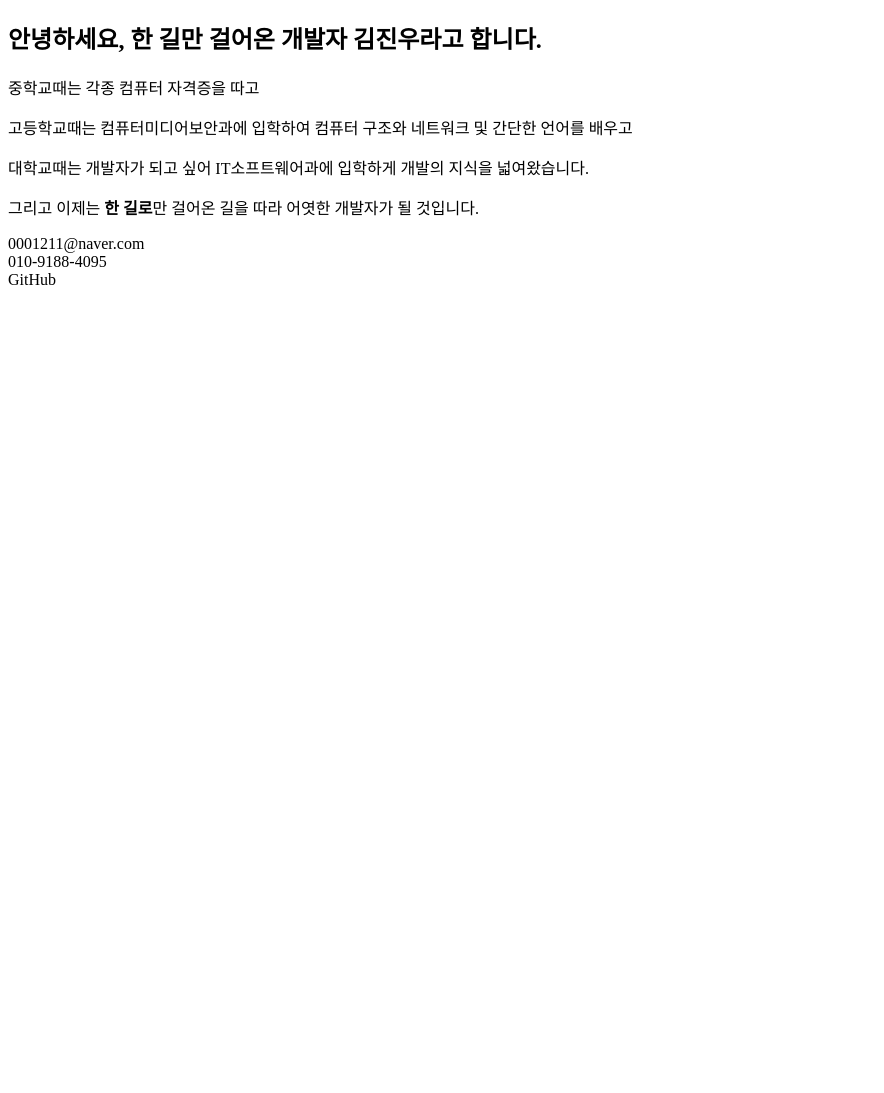
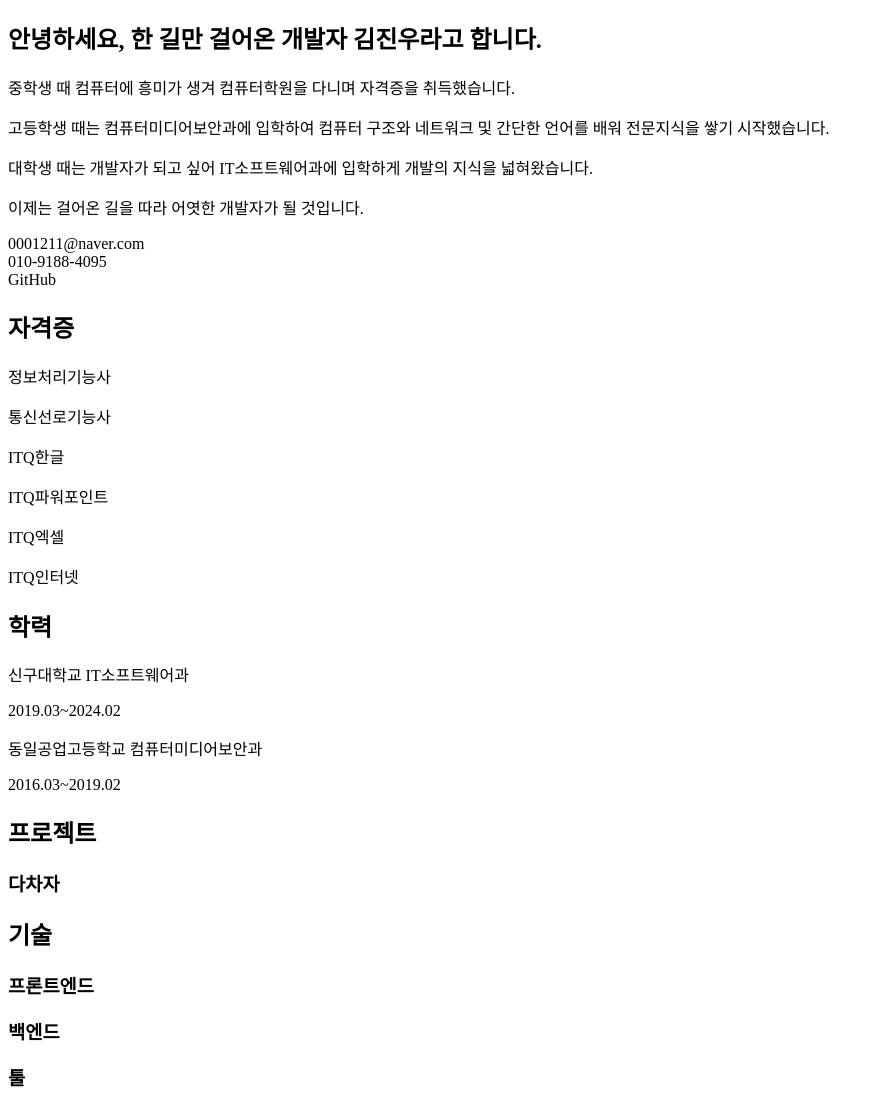
Before and after one commit to Gochiboss/jinu, a plain HTML site: page index.html in a window 1280 px wide. Shown: the whole page, without its empty margins (0-884 px from the left). Before the commit the page ends 800 px from the top, so only its background shows below. Drawn offline with Linux system fonts and the light colour scheme.

Commit message:
기본틀

```diff
--- a/index.html
+++ b/index.html
@@ -7,14 +7,40 @@
   <body>
     <!--간단 소개-->
     <h2>안녕하세요, 한 길만 걸어온 개발자 김진우라고 합니다.</h2>
-    <p>중학교때는 각종 컴퓨터 자격증을 따고</p>
-    <p>고등학교때는 컴퓨터미디어보안과에 입학하여 컴퓨터 구조와 네트워크 및 간단한 언어를 배우고</p>
-    <p>대학교때는 개발자가 되고 싶어 IT소프트웨어과에 입학하게 개발의 지식을 넓여왔습니다.</p>
-    <p>그리고 이제는 <strong>한 길로</strong>만 걸어온 길을 따라 어엿한 개발자가 될 것입니다.</p>
+    <p>중학생 때 컴퓨터에 흥미가 생겨 컴퓨터학원을 다니며 자격증을 취득했습니다.</p>
+    <p>고등학생 때는 컴퓨터미디어보안과에 입학하여 컴퓨터 구조와 네트워크 및 간단한 언어를 배워 전문지식을 쌓기 시작했습니다.</p>
+    <p>대학생 때는 개발자가 되고 싶어 IT소프트웨어과에 입학하게 개발의 지식을 넓혀왔습니다.</p>
+    <p>이제는 걸어온 길을 따라 어엿한 개발자가 될 것입니다.</p>
 
-
+    <!--개인정보-->
     <a>0001211@naver.com</a> <br>
     <a>010-9188-4095</a> <br>
     <a>GitHub</a>
+
+    <!--자격증-->
+    <h2>자격증</h2>
+    <p>정보처리기능사</p>
+    <p>통신선로기능사</p>
+    <p>ITQ한글</p>
+    <p>ITQ파워포인트</p>
+    <p>ITQ엑셀</p>
+    <p>ITQ인터넷</p>
+
+    <!--학력-->
+    <h2>학력</h2>
+    <p>신구대학교 IT소프트웨어과</p>
+    <p>2019.03~2024.02</p>
+    <p>동일공업고등학교 컴퓨터미디어보안과</p>
+    <p>2016.03~2019.02</p>
+
+    <!--프로젝트-->
+    <h2>프로젝트</h2>
+    <h3>다차자</h3>
+
+    <!--기술-->
+    <h2>기술</h2>
+    <h3>프론트엔드</h3>
+    <h3>백엔드</h3>
+    <h3>툴</h3>
   </body>
 </html>
```
